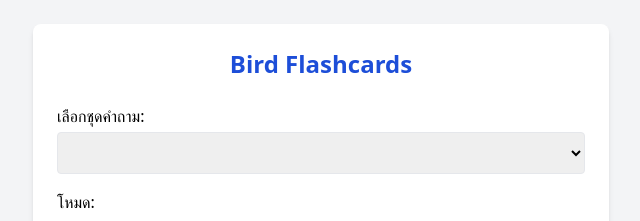
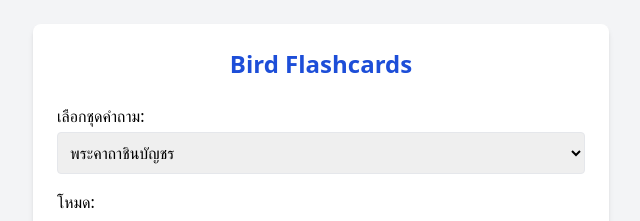
Before and after one commit to bird50/bird50.github.io, a plain HTML site: page flashcard/index.html in a window 1280 px wide. Shown: the top 221 px of the page, without its empty margins (319-959 px from the left). Drawn offline with nearby package versions, Linux system fonts and the light colour scheme.

Commit message:
add wrong card fix

```diff
--- a/flashcard/index.html
+++ b/flashcard/index.html
@@ -52,6 +52,6 @@
     </div>
   </div>
 
-  <script src="flashcards_with_wrong_save.js"></script>
+  <script src="flashcards.js"></script>
 </body>
 </html>
```
